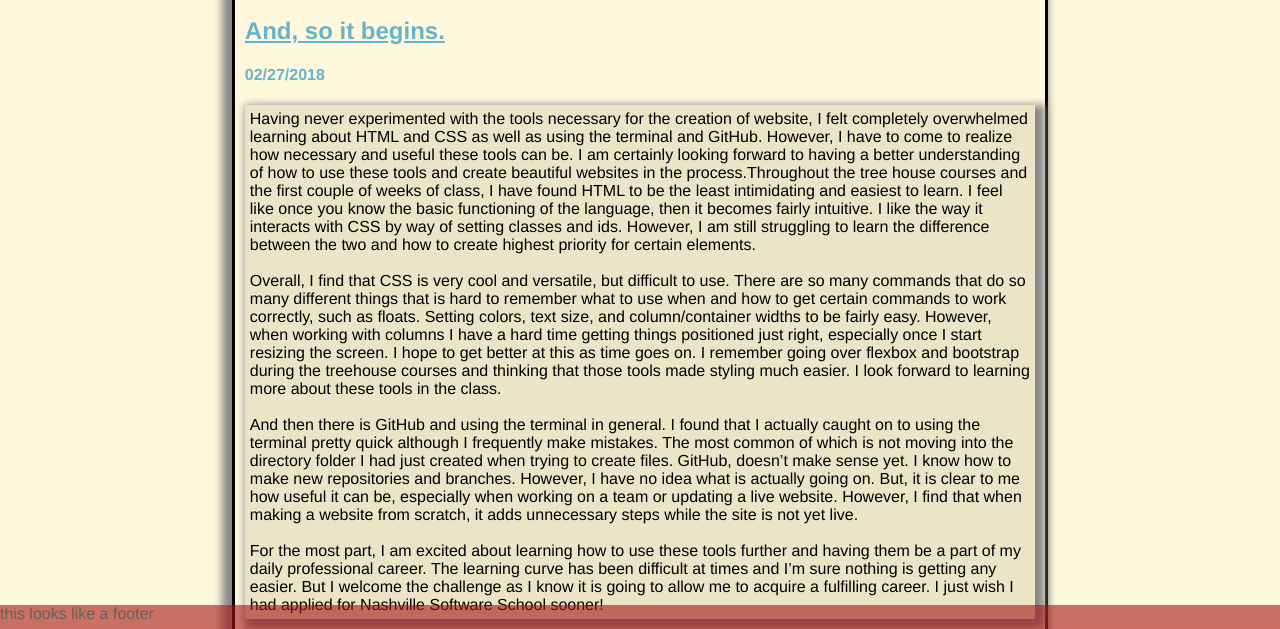
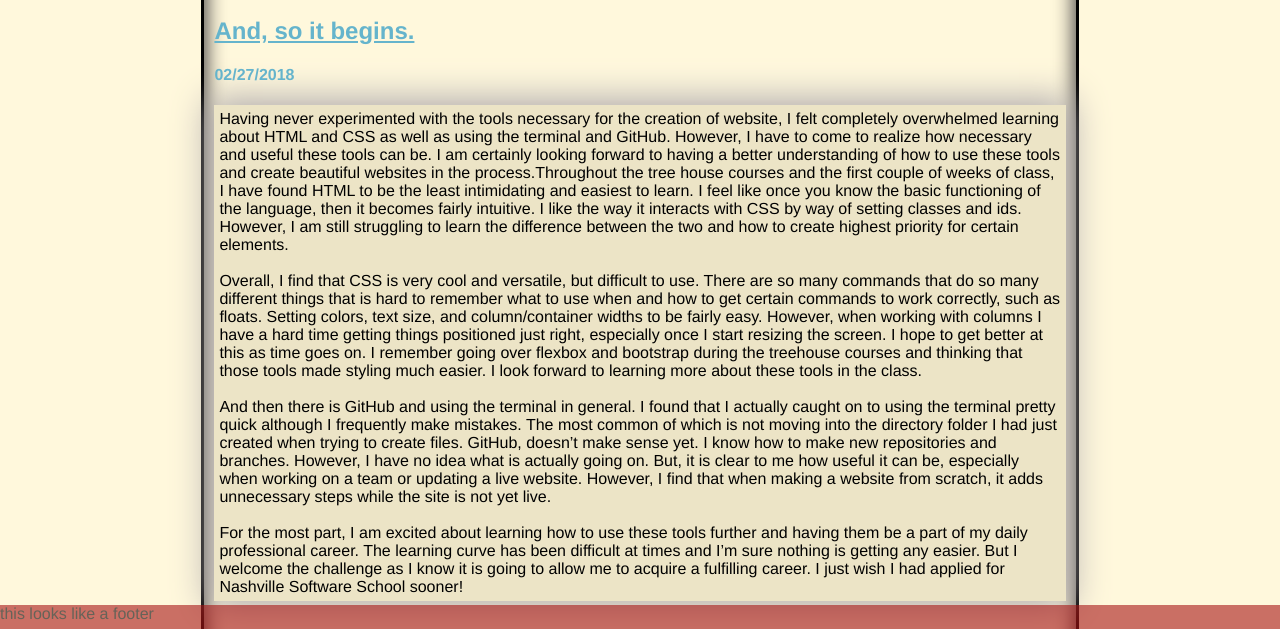
Before and after one commit to leotaylor/leotaylor.github.io, a plain HTML site: page blogs.html in a window 1280 px wide. Shown: the part 171-800 px from the top of the page. Drawn offline with Linux system fonts and the light colour scheme.

Commit message:
boxshadow

```diff
--- a/main.css
+++ b/main.css
@@ -51,6 +51,7 @@ img {
     border-style: double;
     padding: 12px;
     background-color: rgb(197, 175, 133);
+    box-shadow: 0px 0px 81px 13px rgba(171,166,171,1);
 }
 
 .projects {
@@ -76,26 +77,29 @@ img {
 }
 /* ----------Blogs----------- */
 .blogs{
-    background-color: cornsilk;
+    /* background-color: cornsilk; */
 }
 
 .blogContainer{
     margin: auto;
-    width: 65%;
+    width: 70%;
     border: 3px solid black;
     padding: 10px;
     margin-top: 15px;
-    box-shadow: -5px -5px 8px 5px #888888;
+    /* box-shadow: -5px -5px 8px 5px #888888; */
+    box-shadow: inset 0px 0px 20px 2px rgb(56, 54, 56);
     color: rgb(101, 180, 204);
 }
 
 #seperate{
-    box-shadow: 5px 5px 8px 5px #888888;
+    /* box-shadow: 5px 5px 8px 5px #888888; */
+    box-shadow: 0px 0px 35px 5px rgba(171,166,171,1);
     padding: 5px;
     background-color: rgb(236, 228, 198);
     /* height: 300px; */
     /* overflow: scroll; */
     color: black;
+    margin-bottom: 80px;
 }
 
 #blogTitle{
```
